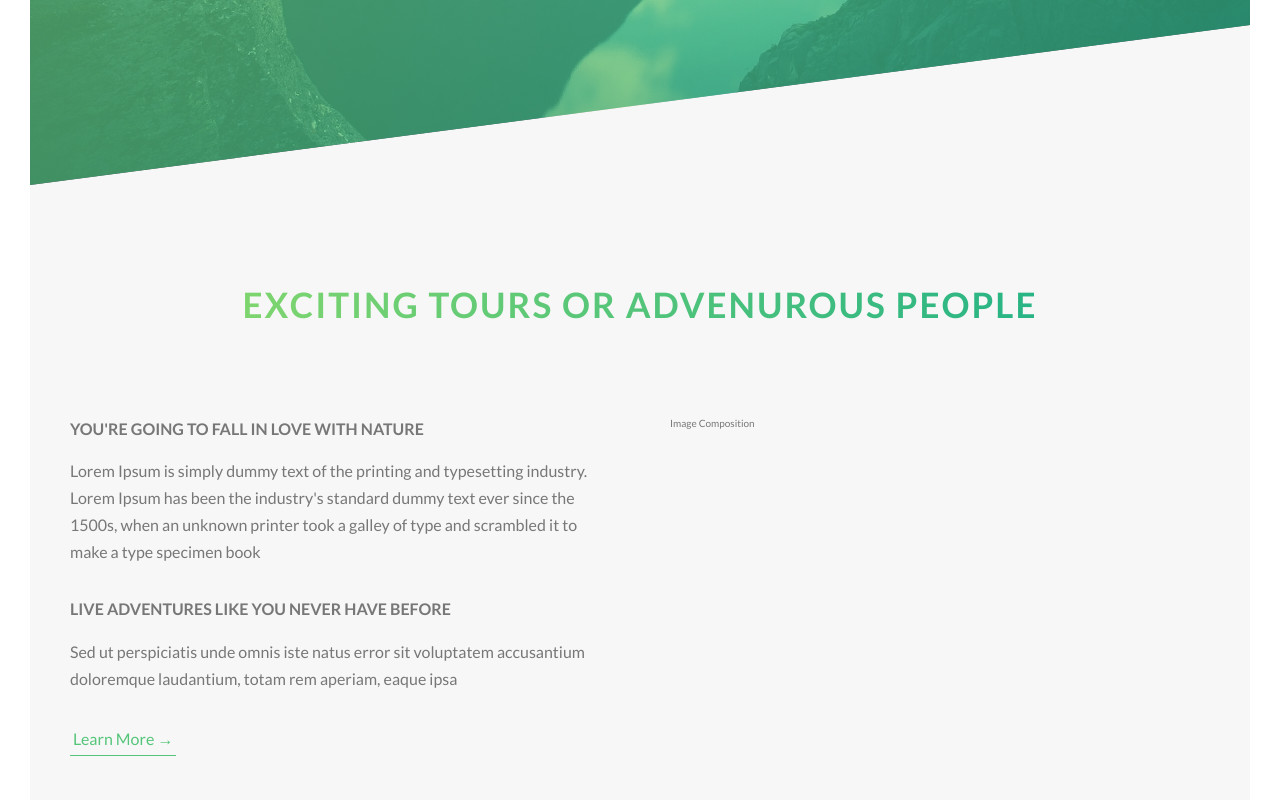
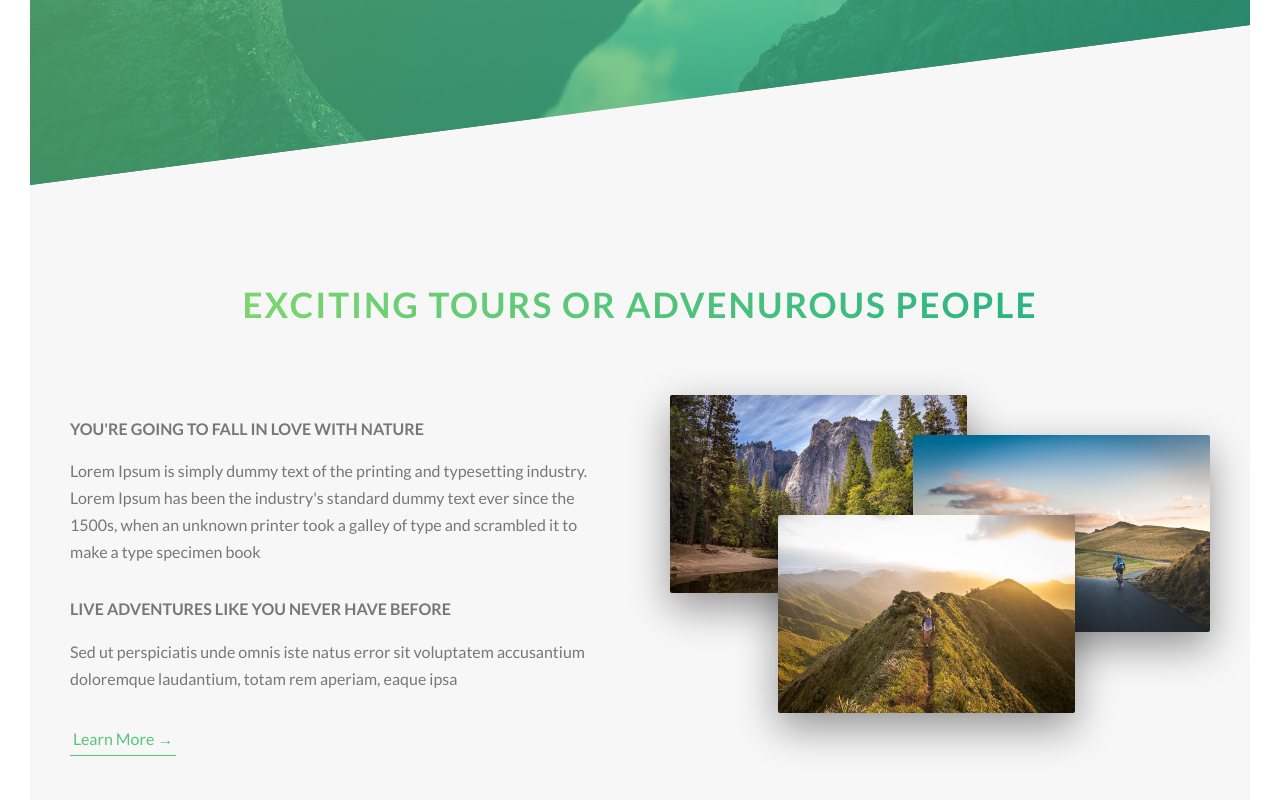
Before and after one commit to Harkindey/Natours-React, a React app: page / in a window 1280 px wide. Shown: the part 605-1405 px from the top of the page. Built offline with nearby package versions, Linux system fonts and the light colour scheme.

Commit message:
Finishing About Section - Composition component - image animations - z-index;

```diff
--- a/src/Components/About.js
+++ b/src/Components/About.js
@@ -31,7 +31,25 @@ class About extends Component {
 							Learn More &rarr;
 						</a>
 					</div>
-					<div className="col-1-of-2">Image Composition</div>
+					<div className="col-1-of-2">
+						<div className="composition">
+							<img
+								src="img/nat-1-large.jpg"
+								alt="Photo 1"
+								className="composition__photo composition__photo--p1"
+							/>
+							<img
+								src="img/nat-2-large.jpg"
+								alt="Photo 2"
+								className="composition__photo composition__photo--p2"
+							/>
+							<img
+								src="img/nat-3-large.jpg"
+								alt="Photo 3"
+								className="composition__photo composition__photo--p3"
+							/>
+						</div>
+					</div>
 				</div>
 			</section>
 		);
--- a/src/sass/main.scss
+++ b/src/sass/main.scss
@@ -12,5 +12,6 @@
 @import 'layout/grid';
 
 @import 'microComponents/buttons';
+@import 'microComponents/composition';
 
 @import 'pages/home';
--- /dev/null
+++ b/src/sass/microComponents/_composition.scss
@@ -0,0 +1,40 @@
+.composition{
+    position: relative;
+
+    &__photo{
+        width: 55%;
+        box-shadow: 0 1.5rem 4rem rgba($color-black, .4);
+        border-radius: 2px;
+        position: absolute;
+        z-index: 10;
+        transition: all .2s;
+        outline-offset: 2rem;
+
+        &--p1{
+            left: 0;
+            top: -2rem;
+        }
+
+        &--p2{
+            right: 0;
+            top: 2rem;
+        }
+
+        &--p3{
+            left: 20%;
+            top: 10rem;
+        }
+
+        &:hover{
+            outline: 1.5rem solid $color-primary;
+            transform: scale(1.05) translateY(-.5rem);
+            box-shadow: 0 2.5rem 4rem rgba($color-black, .5);
+            z-index: 20;
+
+        }
+    }
+
+    &:hover &__photo:not(:hover){
+        transform: Scale(.95);
+    }
+}
```
